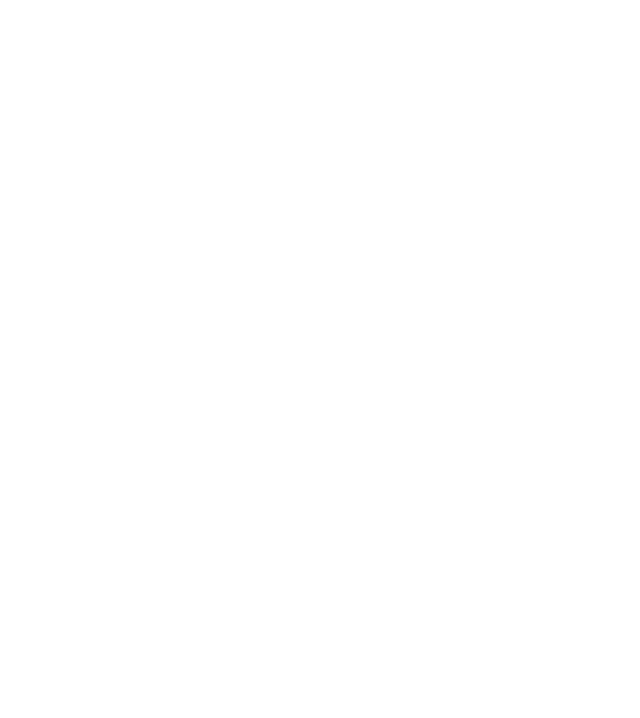
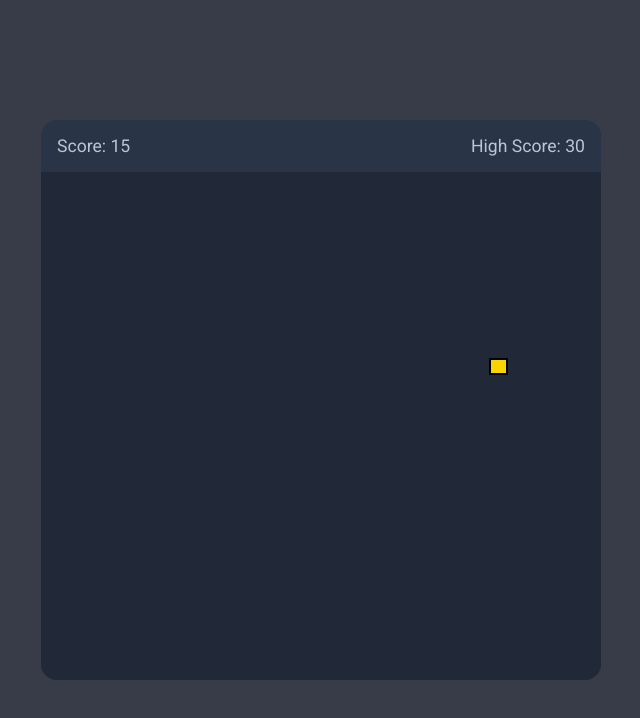
Before and after one commit to imrishab/snakegame, a plain HTML site: page index.html in a window 1280 px wide. Shown: the whole page, without its empty margins (319-959 px from the left). Drawn offline with Linux system fonts and the light colour scheme.

Commit message:
added snake food

```diff
--- a/index.html
+++ b/index.html
@@ -4,11 +4,20 @@
     <meta charset="UTF-8">
     <meta http-equiv="X-UA-Compatible" content="IE=edge">
     <meta name="viewport" content="width=device-width, initial-scale=1.0">
+    <link rel="stylesheet" href="style.css">
+    <script src="script.js" defer type="module"></script>
     <title>Snake Game</title>
 </head>
 <body>
-    <canvas>
+    <div class="wrapper">
+        <div class="game-details">
+            <span class="score">Score: 15</span>
+            <span class="high-score">High Score: 30</span>
+        </div>
+        <div class="play-board">
 
-    </canvas>
+        </div>
+    </div>
+
 </body>
 </html>
--- a/script.js
+++ b/script.js
@@ -0,0 +1,16 @@
+const playBoard = document.querySelector(".play-board");
+
+let foodX, foodY;
+
+const changeFoodPosition = () => {
+    foodX = Math.floor(Math.random() * 30) + 1;
+    foodY = Math.floor(Math.random() * 30) + 1;
+}
+changeFoodPosition();
+const initGame = () => {
+    let html = `<div class="food" style="grid-area:${foodY}/${foodX} "></div>`;
+    playBoard.innerHTML = html;
+}
+initGame();
+
+console.log(`math.random = ${math.random}`);
--- a/style.css
+++ b/style.css
@@ -0,0 +1,53 @@
+  @import url('https://fonts.googleapis.com/css2?family=Poppins:wght@400;700&family=Roboto:wght@400;700&display=swap');
+
+  * {
+      margin: 0;
+      padding: 0;
+      box-sizing: border-box;
+      font-family: 'Poppins', sans-serif;
+      font-family: 'Roboto', sans-serif;
+  }
+  body{
+    background-color: #383b48;
+  }
+
+  .wrapper{
+    width: 70vmin;
+    height: 70vmin;
+    background-color: #293447;
+    position: fixed;
+    top: 50%;
+    left: 50%;
+    transform: translate(-50%, -50%);
+    border-radius: 1rem;
+    display: flex;
+    flex-direction: column;
+
+
+
+  }
+  .game-details{
+    color: #B8C6DC;
+    display: flex;
+    align-items: center;
+    justify-content: space-between;
+    padding: 1rem;
+    font-size: 1.1rem;
+  }
+  .play-board{
+    width: 100%;
+    height: 100%;
+    background-color: #212837;
+    border-radius: 0 0 1rem 1rem;
+    display: grid;
+    grid-template: repeat(30, 1fr)/repeat(30, 1fr);
+    overflow: hidden;
+  }
+  .snake{
+    background-color: rgb(180, 255, 255);
+    border: 0.25vmin solid rgb(0, 0, 0);
+  }
+  .food{
+    background-color: rgb(249, 212, 1);
+    border: 0.25vmin solid rgb(0, 0, 0);
+  }
```
